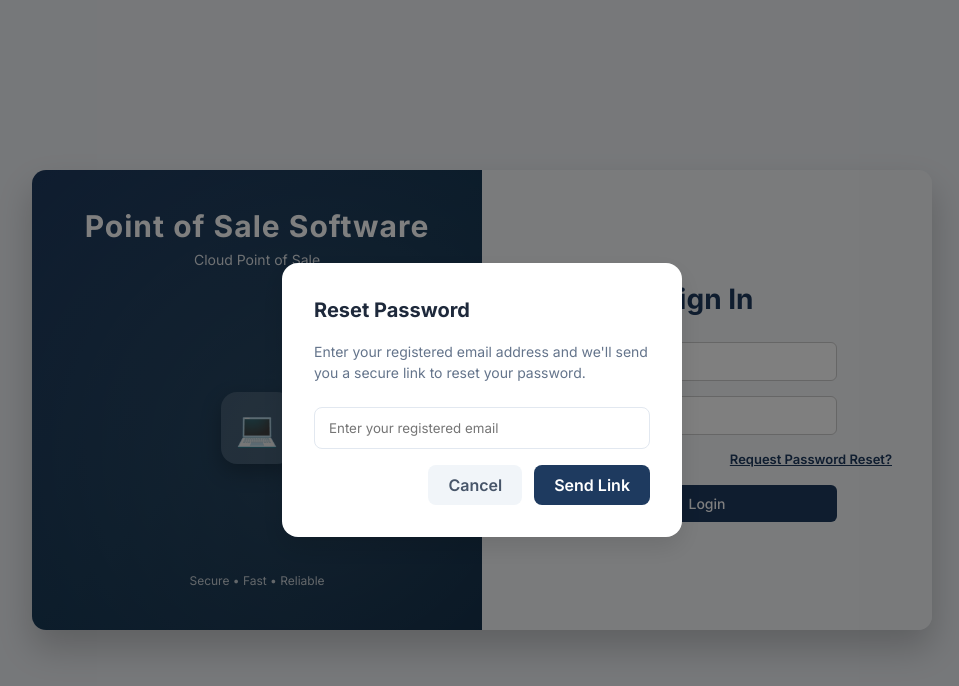
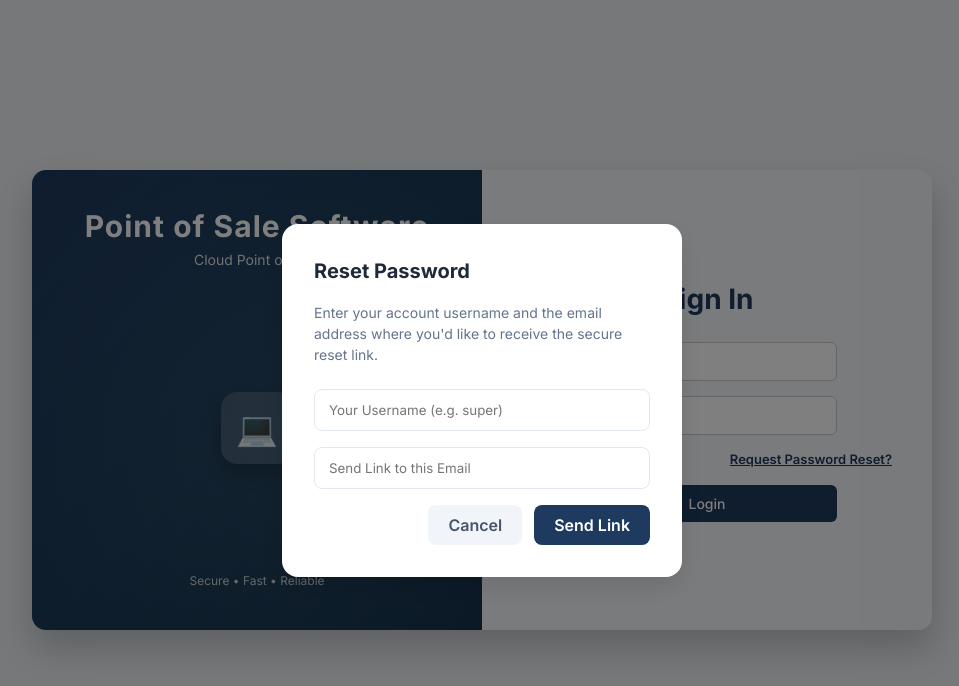
Before and after one commit to preyansh1409/pos-copy, a React (Vite) app in the folder frontend/: page / in a window 1280 px wide. Both pictures are taken after a click on the element "Request Password Reset?". Shown: the top 686 px of the page, without its empty margins (158-1117 px from the left). Built offline with nearby package versions, Linux system fonts and the light colour scheme.

Commit message:
Update: Flexible Password Reset identifying by Username and sending to any Email

```diff
--- a/frontend/src/AdminLogin/AdminLogin.jsx
+++ b/frontend/src/AdminLogin/AdminLogin.jsx
@@ -13,6 +13,7 @@ export default function AdminLogin() {
 
   // Forgot Password State
   const [showForgotModal, setShowForgotModal] = useState(false);
+  const [forgotUsername, setForgotUsername] = useState("");
   const [forgotEmail, setForgotEmail] = useState("");
   const [forgotMessage, setForgotMessage] = useState("");
   const [forgotError, setForgotError] = useState("");
@@ -43,8 +44,8 @@ export default function AdminLogin() {
   const handleForgotSubmit = async () => {
     setForgotMessage("");
     setForgotError("");
-    if (!forgotEmail) {
-      setForgotError("Please enter your registered email");
+    if (!forgotEmail || !forgotUsername) {
+      setForgotError("Please enter both username and destination email");
       return;
     }
 
@@ -52,7 +53,7 @@ export default function AdminLogin() {
       const res = await fetch(`${API_BASE_URL}/auth/forgot-password`, {
         method: "POST",
         headers: { "Content-Type": "application/json" },
-        body: JSON.stringify({ email: forgotEmail }),
+        body: JSON.stringify({ email: forgotEmail, username: forgotUsername }),
       });
       const data = await res.json();
       if (res.ok) {
@@ -193,7 +194,7 @@ export default function AdminLogin() {
 
           <div style={{ display: 'flex', justifyContent: 'flex-end', width: '100%', marginBottom: '16px' }}>
             <span
-              onClick={() => { setShowForgotModal(true); setForgotMessage(""); setForgotError(""); setForgotEmail(""); }}
+              onClick={() => { setShowForgotModal(true); setForgotMessage(""); setForgotError(""); setForgotEmail(""); setForgotUsername(""); }}
               style={{ color: '#1e3a5f', fontSize: '13px', fontWeight: 600, cursor: 'pointer', textDecoration: 'underline' }}
             >
               Request Password Reset?
@@ -209,11 +210,19 @@ export default function AdminLogin() {
         <div style={{ position: 'fixed', top: 0, left: 0, right: 0, bottom: 0, backgroundColor: 'rgba(0,0,0,0.5)', display: 'flex', justifyContent: 'center', alignItems: 'center', zIndex: 9999 }}>
           <div style={{ background: '#fff', padding: '32px', borderRadius: '16px', width: '100%', maxWidth: '400px', boxShadow: '0 10px 25px rgba(0,0,0,0.1)' }}>
             <h3 style={{ margin: '0 0 16px 0', color: '#1e293b', fontSize: '20px' }}>Reset Password</h3>
-            <p style={{ color: '#64748b', fontSize: '14px', marginBottom: '24px' }}>Enter your registered email address and we'll send you a secure link to reset your password.</p>
+            <p style={{ color: '#64748b', fontSize: '14px', marginBottom: '24px' }}>Enter your account username and the email address where you'd like to receive the secure reset link.</p>
+
+            <input
+              type="text"
+              placeholder="Your Username (e.g. super)"
+              value={forgotUsername}
+              onChange={e => setForgotUsername(e.target.value)}
+              style={{ width: '100%', padding: '12px 14px', borderRadius: '8px', border: '1.5px solid #e2e8f0', marginBottom: '16px', boxSizing: 'border-box' }}
+            />
 
             <input
               type="email"
-              placeholder="Enter your registered email"
+              placeholder="Send Link to this Email"
               value={forgotEmail}
               onChange={e => setForgotEmail(e.target.value)}
               style={{ width: '100%', padding: '12px 14px', borderRadius: '8px', border: '1.5px solid #e2e8f0', marginBottom: '16px', boxSizing: 'border-box' }}
```
Also changed, not shown: 1 other file (tests, documents, lock files or other folders).
